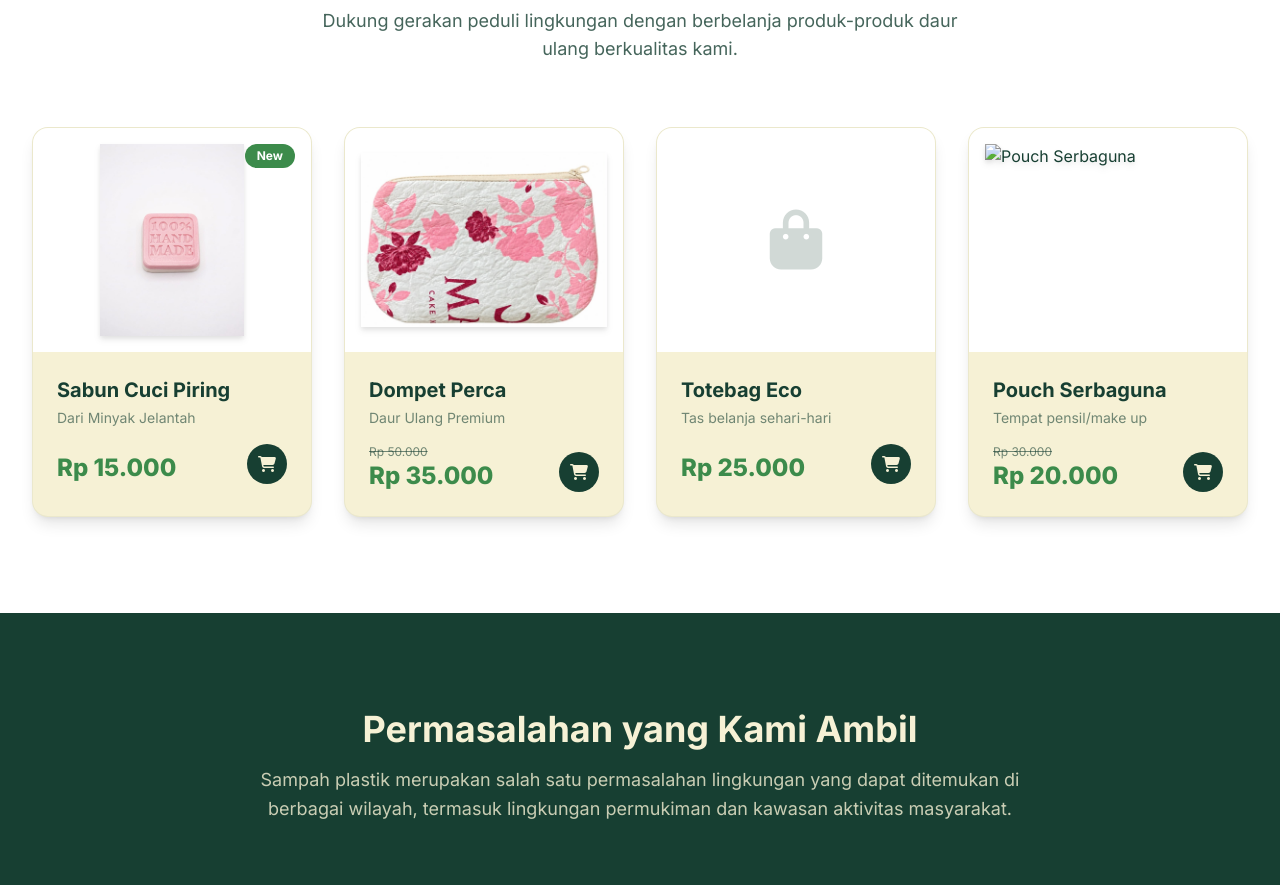
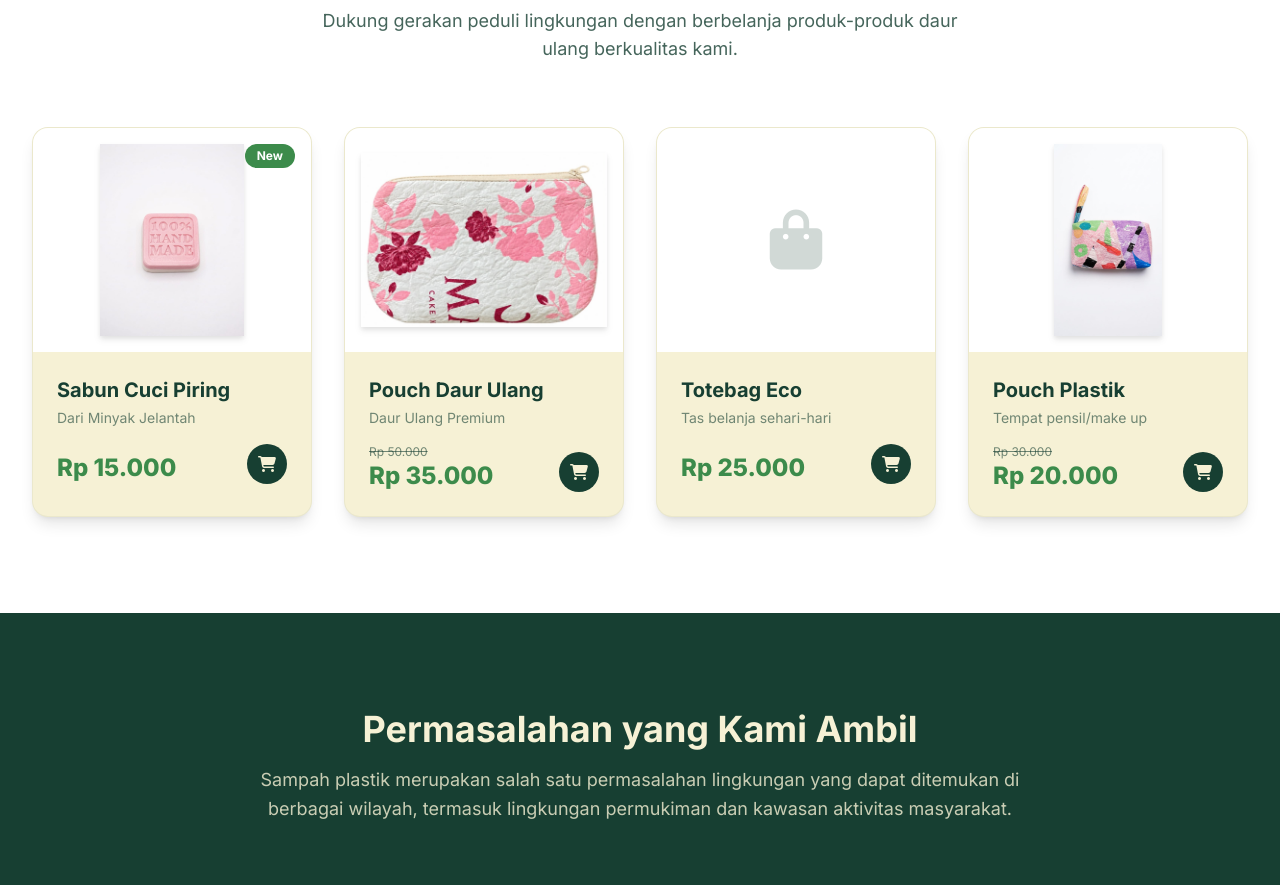
Before and after one commit to 2400019040-dotcom/Reycle-eco-landingpage, a plain HTML site: page index.html in a window 1280 px wide. Shown: the part 3680-4565 px from the top of the page. Drawn offline with nearby package versions, Linux system fonts and the light colour scheme.

Commit message:
Update index.html

```diff
--- a/index.html
+++ b/index.html
@@ -276,10 +276,10 @@
                 <!-- Product 2 -->
                 <div class="bg-cream rounded-2xl overflow-hidden shadow-lg border border-dark-green/5 card-hover transition-all">
                     <div class="h-56 overflow-hidden relative bg-white">
-                        <img src="product.jpg" alt="Dompet Perca Plastik" class="w-full h-full object-contain p-4 drop-shadow-md">
+                        <img src="product.jpg" alt="Pouch Daur Ulang" class="w-full h-full object-contain p-4 drop-shadow-md">
                     </div>
                     <div class="p-6">
-                        <h3 class="text-xl font-bold text-dark-green mb-1">Dompet Perca</h3>
+                        <h3 class="text-xl font-bold text-dark-green mb-1">Pouch Daur Ulang</h3>
                         <p class="text-dark-green/60 text-sm mb-4">Daur Ulang Premium</p>
                         <div class="flex justify-between items-end">
                             <div>
@@ -311,10 +311,10 @@
                 <!-- Product 4 -->
                 <div class="bg-cream rounded-2xl overflow-hidden shadow-lg border border-dark-green/5 card-hover transition-all">
                     <div class="h-56 overflow-hidden relative bg-white">
-                        <img src="./images/pouch.jpg" alt="Pouch Serbaguna" class="w-full h-full object-contain p-4 drop-shadow-md">
+                        <img src="pouch.jpg" alt="Pouch Serbaguna" class="w-full h-full object-contain p-4 drop-shadow-md">
                     </div>
                     <div class="p-6">
-                        <h3 class="text-xl font-bold text-dark-green mb-1">Pouch Serbaguna</h3>
+                        <h3 class="text-xl font-bold text-dark-green mb-1">Pouch Plastik</h3>
                         <p class="text-dark-green/60 text-sm mb-4">Tempat pensil/make up</p>
                         <div class="flex justify-between items-end">
                             <div>
```
